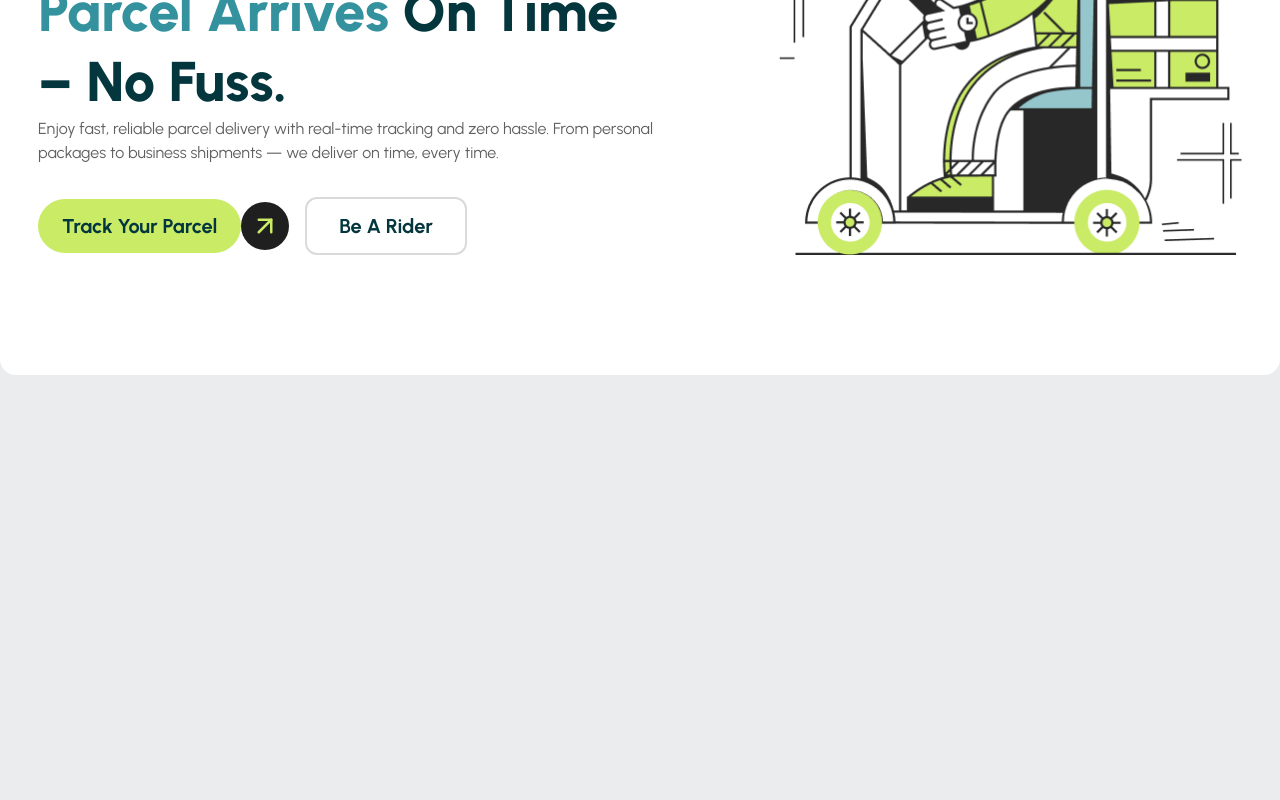
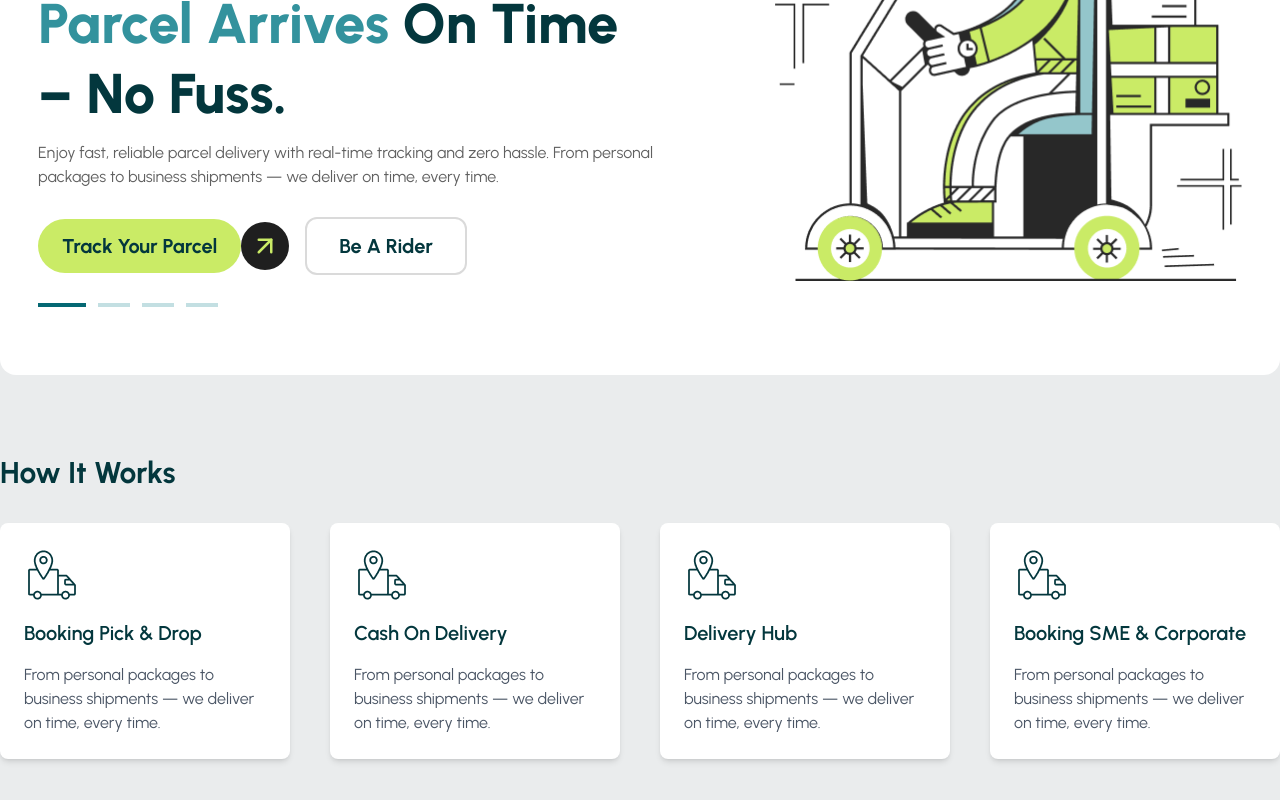
Before and after one commit to coderyeasin/zap-shift, a React (Vite) app: page / in a window 1280 px wide. Shown: the part 420-1220 px from the top of the page. Before the commit the page ends 820 px from the top, so only its background shows below. Built offline with nearby package versions, Linux system fonts and the light colour scheme.

Commit message:
done-works

```diff
--- a/src/Components/HeroSection/HeroSection.tsx
+++ b/src/Components/HeroSection/HeroSection.tsx
@@ -8,7 +8,7 @@ const HeroSection = () => {
       <Container className="bg-white py-24 rounded-2xl w-full h-166.25">
         <div className="flex justify-around items-center gap-10 flex-col lg:flex-row">
           {/* Left Content */}
-          <div className="max-w-6/12 mx-auto text-center lg:text-left">
+          <div className="max-w-6/12 mx-auto text-center lg:text-left space-y-3">
             <div>
               <img src={Parcel} alt="Parcel" width={220} height={100} />
             </div>
@@ -24,7 +24,7 @@ const HeroSection = () => {
               we deliver on time, every time.
             </p>
 
-            <div className="flex gap-4 mt-8">
+            <div className="flex gap-4 my-7">
               <div className="flex items-center">
                 <button className="bg-primary px-6 py-3 rounded-full font-bold text-[20px] hover:opacity-90 transition">
                   Track Your Parcel
@@ -35,6 +35,12 @@ const HeroSection = () => {
               <button className="px-8 py-3 border-2 border-light-gray rounded-xl hover:opacity-90 cursor-pointer font-bold text-[20px] hover:bg-gray-50 transition">
                 Be A Rider
               </button>
+            </div>
+            <div className="flex items-center gap-3">
+              <p className="border-b-4 border-[#056873] w-12"></p>
+              <p className="border-b-4 border-[#C3DFE2] w-8"></p>
+              <p className="border-b-4 border-[#C3DFE2] w-8"></p>
+              <p className="border-b-4 border-[#C3DFE2] w-8"></p>
             </div>
           </div>
 
--- a/src/Components/Home/Home.tsx
+++ b/src/Components/Home/Home.tsx
@@ -1,11 +1,13 @@
 import Header from "../Header/Header";
 import HeroSection from "../HeroSection/HeroSection";
+import HowWorks from "../HowWorks/HowWorks";
 
 const Home = () => {
   return (
     <section className="w-full h-screen">
       <Header />
       <HeroSection />
+      <HowWorks />
     </section>
   );
 };
--- /dev/null
+++ b/src/Components/HowWorks/HowWorks.tsx
@@ -0,0 +1,25 @@
+import { worksCards } from "../../Custom/worksCard";
+
+const HowWorks = () => {
+  return (
+    <section className="py-20">
+      <div className="max-w-7xl mx-auto">
+        <h2 className="text-3xl font-bold text-left mb-8">How It Works</h2>
+        <div className="flex flex-col md:flex-row justify-around items-center gap-10">
+          {worksCards.map((card) => (
+            <div
+              key={card.id}
+              className="bg-white p-6 rounded-lg shadow-md w-full md:w-1/3"
+            >
+              <img src={card.icon} alt={card.title} className="mb-4" />
+              <h3 className="text-xl font-semibold mb-4">{card.title}</h3>
+              <p className="text-gray-600">{card.description}</p>
+            </div>
+          ))}
+        </div>
+      </div>
+    </section>
+  );
+};
+
+export default HowWorks;
--- /dev/null
+++ b/src/Components/types/worksCards.d.ts
@@ -0,0 +1,6 @@
+type worksTypes = {
+  id: number;
+  icon: string;
+  title: string;
+  description: string;
+};
--- /dev/null
+++ b/src/Custom/worksCard.ts
@@ -0,0 +1,30 @@
+export const worksCards: worksTypes[] = [
+  {
+    id: 1,
+    icon: "/delivery-car.png",
+    title: "Booking Pick & Drop",
+    description:
+      "From personal packages to business shipments — we deliver on time, every time.",
+  },
+  {
+    id: 2,
+    icon: "/delivery-car.png",
+    title: "Cash On Delivery",
+    description:
+      "From personal packages to business shipments — we deliver on time, every time.",
+  },
+  {
+    id: 3,
+    icon: "/delivery-car.png",
+    title: "Delivery Hub",
+    description:
+      "From personal packages to business shipments — we deliver on time, every time.",
+  },
+  {
+    id: 4,
+    icon: "/delivery-car.png",
+    title: "Booking SME & Corporate",
+    description:
+      "From personal packages to business shipments — we deliver on time, every time.",
+  },
+];
```
